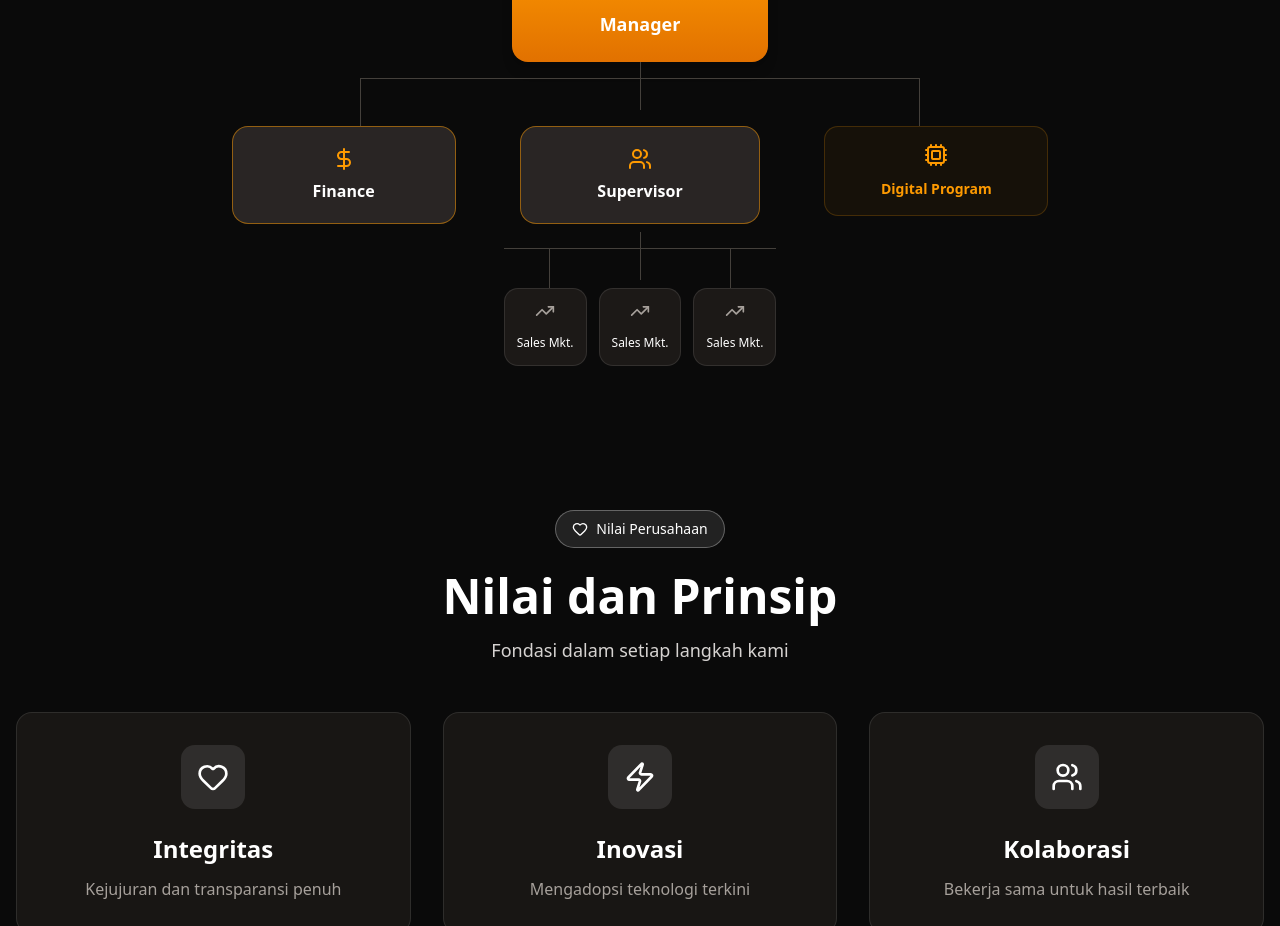
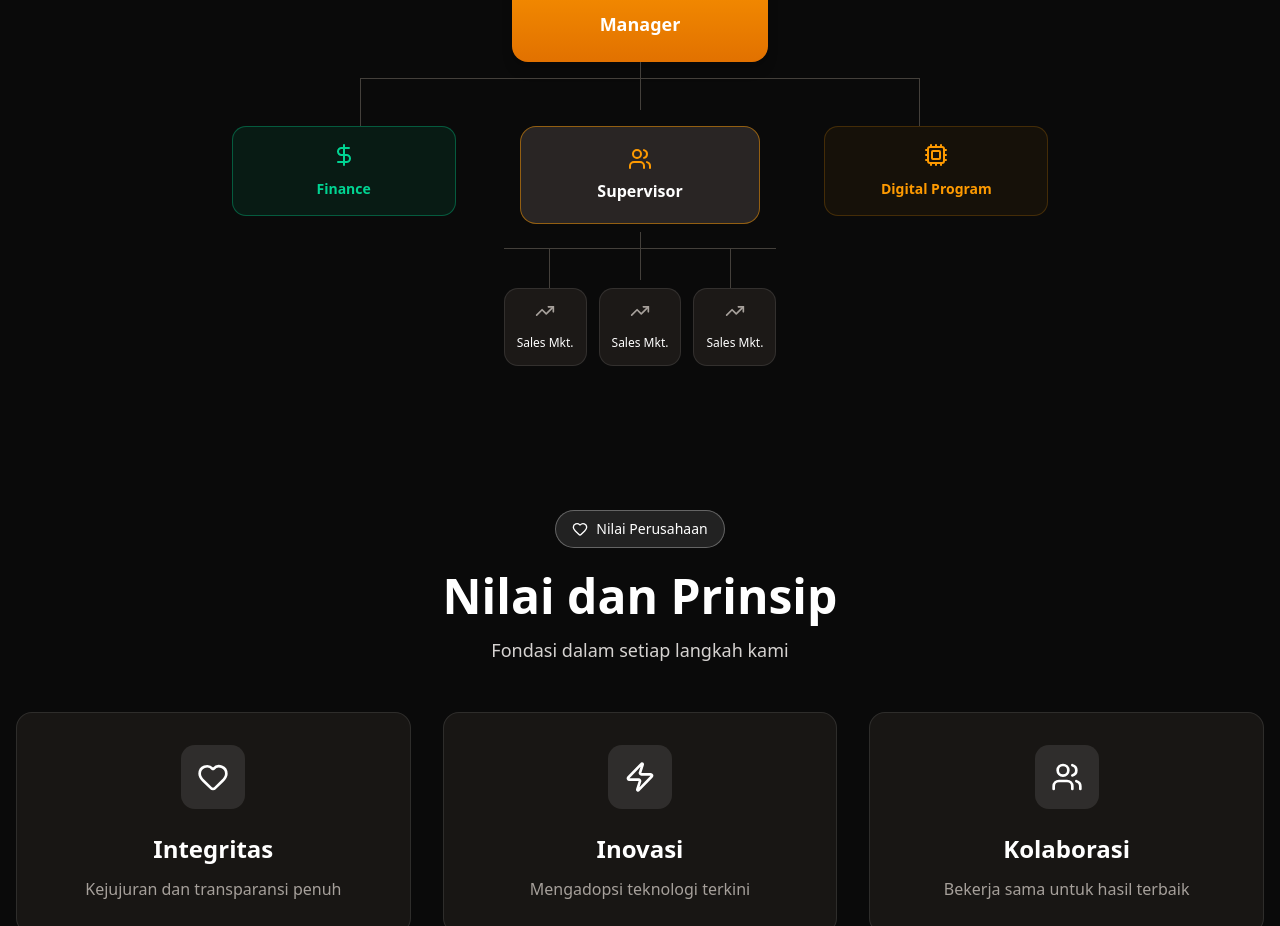
Before and after one commit to husnialfarisal-tech/kamunara, a Next.js app: page /tentang in a window 1280 px wide. Shown: the part 2286-3212 px from the top of the page. Built offline with nearby package versions, Linux system fonts and the light colour scheme.

Commit message:
update struktur bagan

```diff
--- a/src/app/tentang/page.tsx
+++ b/src/app/tentang/page.tsx
@@ -266,7 +266,7 @@ export default function TentangPage() {
 
               <div className="flex flex-col items-center">
 
-                {/* LEVEL 1: MANAGER */}
+                {/* LEVEL 1: MANAGER (Warna Tetap Amber Solid) */}
                 <motion.div
                   initial={{ opacity: 0, y: 20 }}
                   whileInView={{ opacity: 1, y: 0 }}
@@ -307,27 +307,27 @@ export default function TentangPage() {
                 {/* LEVEL 2: FINANCE (KIRI) - SUPERVISOR (TENGAH) - DIGITAL PROGRAM (KANAN) */}
                 <div className="flex flex-col md:flex-row justify-center items-start gap-6 md:gap-12 w-full relative">
 
-                  {/* KIRI: FINANCE */}
+                  {/* KIRI: FINANCE (Warna Hijau Transparan mirip Digital Program) */}
                   <motion.div
                     initial={{ opacity: 0, x: -20 }}
                     whileInView={{ opacity: 1, x: 0 }}
                     whileHover={{
-                      y: -8,
-                      scale: 1.02,
-                      boxShadow: '0 22px 45px -12px rgba(245, 158, 11, 0.45)',
+                      y: -14,
+                      scale: 1.045,
+                      boxShadow: '0 22px 45px -12px rgba(16, 185, 129, 0.55)',
                       transition: { duration: 0.14, ease: 'easeOut' }
                     }}
-                    className="group relative w-full md:w-56 p-5 bg-stone-800 border border-amber-500/50 rounded-2xl text-center overflow-hidden"
+                    className="group relative w-full md:w-56 p-4 bg-emerald-500/10 border border-emerald-500/40 hover:border-emerald-500/60 rounded-xl text-center flex flex-col items-center justify-center gap-3 overflow-hidden"
                   >
-                    <div className="absolute inset-0 opacity-0 group-hover:opacity-50 transition-opacity duration-150 pointer-events-none">
-                      <div className="absolute inset-0 bg-amber-500/20 blur-xl scale-110" />
+                    <div className="absolute inset-0 opacity-0 group-hover:opacity-70 transition-opacity duration-150 pointer-events-none">
+                      <div className="absolute inset-0 bg-gradient-to-br from-emerald-500/20 to-transparent blur-2xl scale-110" />
                     </div>
                     {/* Icon DollarSign untuk Finance */}
-                    <DollarSign className="w-6 h-6 mx-auto mb-2 text-amber-500 transition-transform duration-150 group-hover:scale-125 group-hover:-rotate-3 relative z-10" />
-                    <h3 className="text-white font-bold relative z-10">Finance</h3>
+                    <DollarSign className="w-6 h-6 text-emerald-400 transition-transform duration-150 group-hover:scale-125 group-hover:-rotate-3 relative z-10" />
+                    <h3 className="text-emerald-400 font-bold text-sm relative z-10">Finance</h3>
                   </motion.div>
 
-                  {/* TENGAH: SUPERVISOR & ANAKNYA */}
+                  {/* TENGAH: SUPERVISOR & ANAKNYA (Warna Tetap Stone) */}
                   <div className="flex flex-col items-center">
                     <motion.div
                       initial={{ opacity: 0, y: 20 }}
@@ -363,7 +363,7 @@ export default function TentangPage() {
                         </div>
                     </div>
 
-                    {/* LEVEL 3: 3 SALES MARKETING */}
+                    {/* LEVEL 3: 3 SALES MARKETING (Warna Tetap Stone) */}
                     <div className="grid grid-cols-3 gap-3 w-full md:w-auto">
                       {[1, 2, 3].map((item) => (
                         <motion.div
@@ -389,7 +389,7 @@ export default function TentangPage() {
                     </div>
                   </div>
 
-                  {/* KANAN: DIGITAL PROGRAM */}
+                  {/* KANAN: DIGITAL PROGRAM (Warna Tetap Amber Transparan) */}
                   <motion.div
                     initial={{ opacity: 0, x: 20 }}
                     whileInView={{ opacity: 1, x: 0 }}
```
